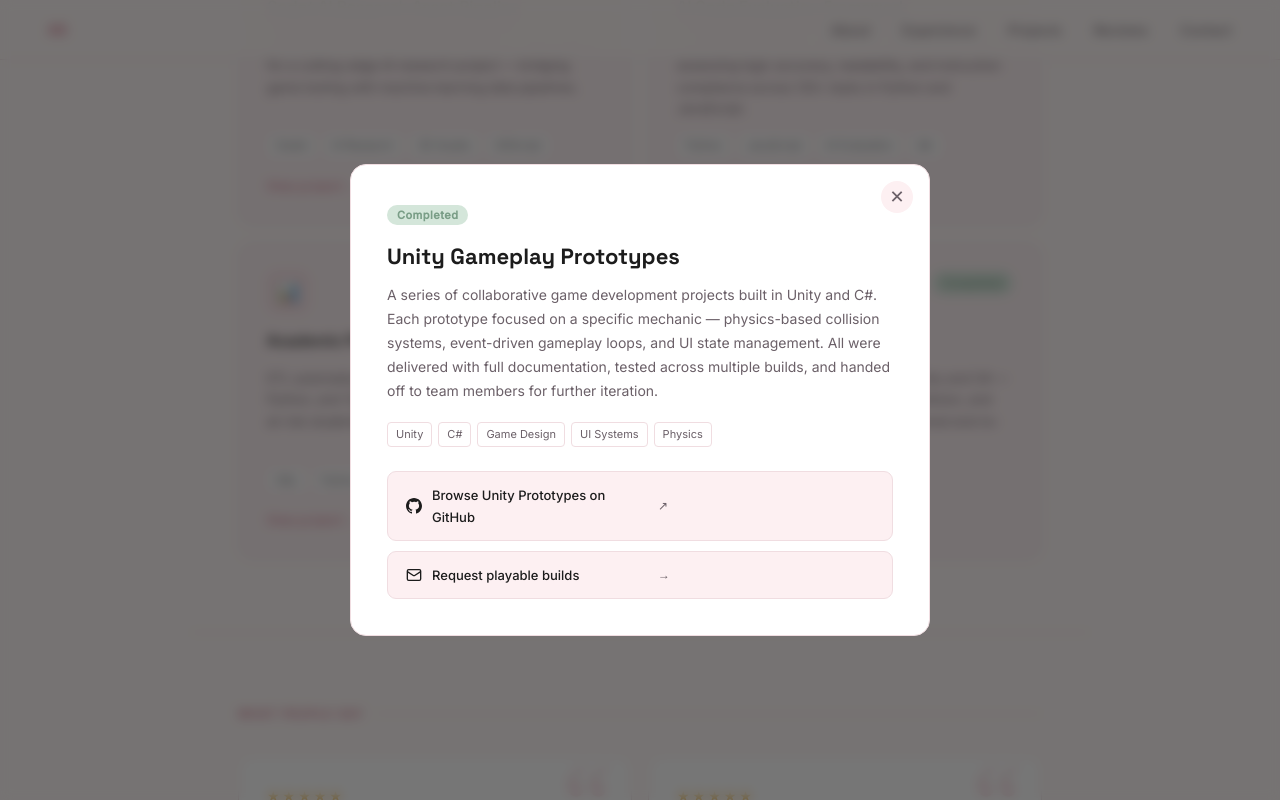
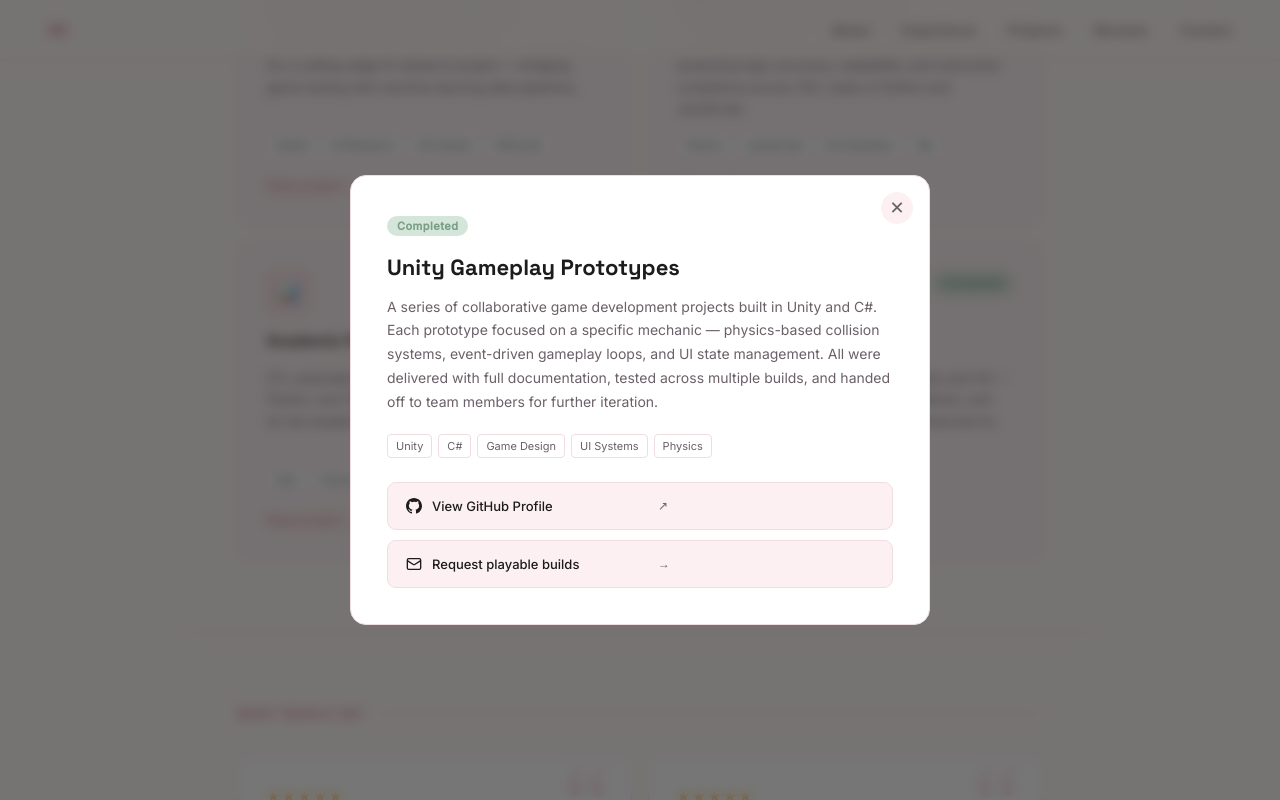
Before and after one commit to Ayomidesanni/Ayomidesanni.github.io, a plain HTML site: page index.html in a window 1280 px wide. Both pictures are taken after a click on the element 845 px from the left and 3076 px from the top of the page. Shown: the part 2676-3476 px from the top of the page. Drawn offline with Linux system fonts and the light colour scheme.

Commit message:
Update index.html

```diff
--- a/index.html
+++ b/index.html
@@ -681,9 +681,9 @@
       <span class="project-tag">Godot 4</span><span class="project-tag">GDScript</span><span class="project-tag">3D Modelling</span><span class="project-tag">AI Research</span><span class="project-tag">Asset Pipeline</span>
     </div>
     <div class="modal-links">
-      <a class="modal-link-btn" href="https://github.com/ayomidesanni/godot-ai-assets" target="_blank" rel="noopener">
+      <a class="modal-link-btn" href="https://github.com/ayomidesanni" target="_blank" rel="noopener">
         <svg width="16" height="16" viewBox="0 0 24 24" fill="currentColor"><path d="M12 0C5.374 0 0 5.373 0 12c0 5.302 3.438 9.8 8.207 11.387.599.111.793-.261.793-.577v-2.234c-3.338.726-4.033-1.416-4.033-1.416-.546-1.387-1.333-1.756-1.333-1.756-1.089-.745.083-.729.083-.729 1.205.084 1.839 1.237 1.839 1.237 1.07 1.834 2.807 1.304 3.492.997.107-.775.418-1.305.762-1.604-2.665-.305-5.467-1.334-5.467-5.931 0-1.311.469-2.381 1.236-3.221-.124-.303-.535-1.524.117-3.176 0 0 1.008-.322 3.301 1.23A11.509 11.509 0 0 1 12 5.803c1.02.005 2.047.138 3.006.404 2.291-1.552 3.297-1.23 3.297-1.23.653 1.653.242 2.874.118 3.176.77.84 1.235 1.911 1.235 3.221 0 4.609-2.807 5.624-5.479 5.921.43.372.823 1.102.823 2.222v3.293c0 .319.192.694.801.576C20.566 21.797 24 17.3 24 12c0-6.627-5.373-12-12-12z"/></svg>
-        <span>View Repository on GitHub</span><span class="ext-icon">↗</span>
+        <span>View GitHub Profile</span><span class="ext-icon">↗</span>
       </a>
       <a class="modal-link-btn" href="https://www.linkedin.com/in/hauwa-sanni-89292527b/" target="_blank" rel="noopener">
         <svg width="16" height="16" viewBox="0 0 24 24" fill="currentColor"><path d="M16 8a6 6 0 0 1 6 6v7h-4v-7a2 2 0 0 0-2-2 2 2 0 0 0-2 2v7h-4v-7a6 6 0 0 1 6-6zM2 9h4v12H2z"/><circle cx="4" cy="4" r="2"/></svg>
@@ -703,9 +703,9 @@
       <span class="project-tag">Python</span><span class="project-tag">JavaScript</span><span class="project-tag">AI Evaluation</span><span class="project-tag">QA Methodology</span>
     </div>
     <div class="modal-links">
-      <a class="modal-link-btn" href="https://github.com/ayomidesanni/ai-eval-notes" target="_blank" rel="noopener">
+      <a class="modal-link-btn" href="https://github.com/ayomidesanni" target="_blank" rel="noopener">
         <svg width="16" height="16" viewBox="0 0 24 24" fill="currentColor"><path d="M12 0C5.374 0 0 5.373 0 12c0 5.302 3.438 9.8 8.207 11.387.599.111.793-.261.793-.577v-2.234c-3.338.726-4.033-1.416-4.033-1.416-.546-1.387-1.333-1.756-1.333-1.756-1.089-.745.083-.729.083-.729 1.205.084 1.839 1.237 1.839 1.237 1.07 1.834 2.807 1.304 3.492.997.107-.775.418-1.305.762-1.604-2.665-.305-5.467-1.334-5.467-5.931 0-1.311.469-2.381 1.236-3.221-.124-.303-.535-1.524.117-3.176 0 0 1.008-.322 3.301 1.23A11.509 11.509 0 0 1 12 5.803c1.02.005 2.047.138 3.006.404 2.291-1.552 3.297-1.23 3.297-1.23.653 1.653.242 2.874.118 3.176.77.84 1.235 1.911 1.235 3.221 0 4.609-2.807 5.624-5.479 5.921.43.372.823 1.102.823 2.222v3.293c0 .319.192.694.801.576C20.566 21.797 24 17.3 24 12c0-6.627-5.373-12-12-12z"/></svg>
-        <span>View Evaluation Notes on GitHub</span><span class="ext-icon">↗</span>
+        <span>View GitHub Profile</span><span class="ext-icon">↗</span>
       </a>
       <a class="modal-link-btn" href="mailto:awawsanni@gmail.com">
         <svg width="16" height="16" viewBox="0 0 24 24" fill="none" stroke="currentColor" stroke-width="2"><rect x="2" y="4" width="20" height="16" rx="2"/><path d="m22 7-8.97 5.7a1.94 1.94 0 0 1-2.06 0L2 7"/></svg>
@@ -725,9 +725,9 @@
       <span class="project-tag">Python</span><span class="project-tag">SQL</span><span class="project-tag">R</span><span class="project-tag">Talend</span><span class="project-tag">ETL</span><span class="project-tag">Predictive Modelling</span>
     </div>
     <div class="modal-links">
-      <a class="modal-link-btn" href="https://github.com/ayomidesanni/academic-analytics" target="_blank" rel="noopener">
+      <a class="modal-link-btn" href="https://github.com/ayomidesanni" target="_blank" rel="noopener">
         <svg width="16" height="16" viewBox="0 0 24 24" fill="currentColor"><path d="M12 0C5.374 0 0 5.373 0 12c0 5.302 3.438 9.8 8.207 11.387.599.111.793-.261.793-.577v-2.234c-3.338.726-4.033-1.416-4.033-1.416-.546-1.387-1.333-1.756-1.333-1.756-1.089-.745.083-.729.083-.729 1.205.084 1.839 1.237 1.839 1.237 1.07 1.834 2.807 1.304 3.492.997.107-.775.418-1.305.762-1.604-2.665-.305-5.467-1.334-5.467-5.931 0-1.311.469-2.381 1.236-3.221-.124-.303-.535-1.524.117-3.176 0 0 1.008-.322 3.301 1.23A11.509 11.509 0 0 1 12 5.803c1.02.005 2.047.138 3.006.404 2.291-1.552 3.297-1.23 3.297-1.23.653 1.653.242 2.874.118 3.176.77.84 1.235 1.911 1.235 3.221 0 4.609-2.807 5.624-5.479 5.921.43.372.823 1.102.823 2.222v3.293c0 .319.192.694.801.576C20.566 21.797 24 17.3 24 12c0-6.627-5.373-12-12-12z"/></svg>
-        <span>View Source Code on GitHub</span><span class="ext-icon">↗</span>
+        <span>View GitHub Profile</span><span class="ext-icon">↗</span>
       </a>
       <a class="modal-link-btn" href="mailto:awawsanni@gmail.com">
         <svg width="16" height="16" viewBox="0 0 24 24" fill="none" stroke="currentColor" stroke-width="2"><rect x="2" y="4" width="20" height="16" rx="2"/><path d="m22 7-8.97 5.7a1.94 1.94 0 0 1-2.06 0L2 7"/></svg>
@@ -747,9 +747,9 @@
       <span class="project-tag">Unity</span><span class="project-tag">C#</span><span class="project-tag">Game Design</span><span class="project-tag">UI Systems</span><span class="project-tag">Physics</span>
     </div>
     <div class="modal-links">
-      <a class="modal-link-btn" href="https://github.com/ayomidesanni/unity-prototypes" target="_blank" rel="noopener">
+      <a class="modal-link-btn" href="https://github.com/ayomidesanni" target="_blank" rel="noopener">
         <svg width="16" height="16" viewBox="0 0 24 24" fill="currentColor"><path d="M12 0C5.374 0 0 5.373 0 12c0 5.302 3.438 9.8 8.207 11.387.599.111.793-.261.793-.577v-2.234c-3.338.726-4.033-1.416-4.033-1.416-.546-1.387-1.333-1.756-1.333-1.756-1.089-.745.083-.729.083-.729 1.205.084 1.839 1.237 1.839 1.237 1.07 1.834 2.807 1.304 3.492.997.107-.775.418-1.305.762-1.604-2.665-.305-5.467-1.334-5.467-5.931 0-1.311.469-2.381 1.236-3.221-.124-.303-.535-1.524.117-3.176 0 0 1.008-.322 3.301 1.23A11.509 11.509 0 0 1 12 5.803c1.02.005 2.047.138 3.006.404 2.291-1.552 3.297-1.23 3.297-1.23.653 1.653.242 2.874.118 3.176.77.84 1.235 1.911 1.235 3.221 0 4.609-2.807 5.624-5.479 5.921.43.372.823 1.102.823 2.222v3.293c0 .319.192.694.801.576C20.566 21.797 24 17.3 24 12c0-6.627-5.373-12-12-12z"/></svg>
-        <span>Browse Unity Prototypes on GitHub</span><span class="ext-icon">↗</span>
+        <span>View GitHub Profile</span><span class="ext-icon">↗</span>
       </a>
       <a class="modal-link-btn" href="mailto:awawsanni@gmail.com">
         <svg width="16" height="16" viewBox="0 0 24 24" fill="none" stroke="currentColor" stroke-width="2"><rect x="2" y="4" width="20" height="16" rx="2"/><path d="m22 7-8.97 5.7a1.94 1.94 0 0 1-2.06 0L2 7"/></svg>
```
